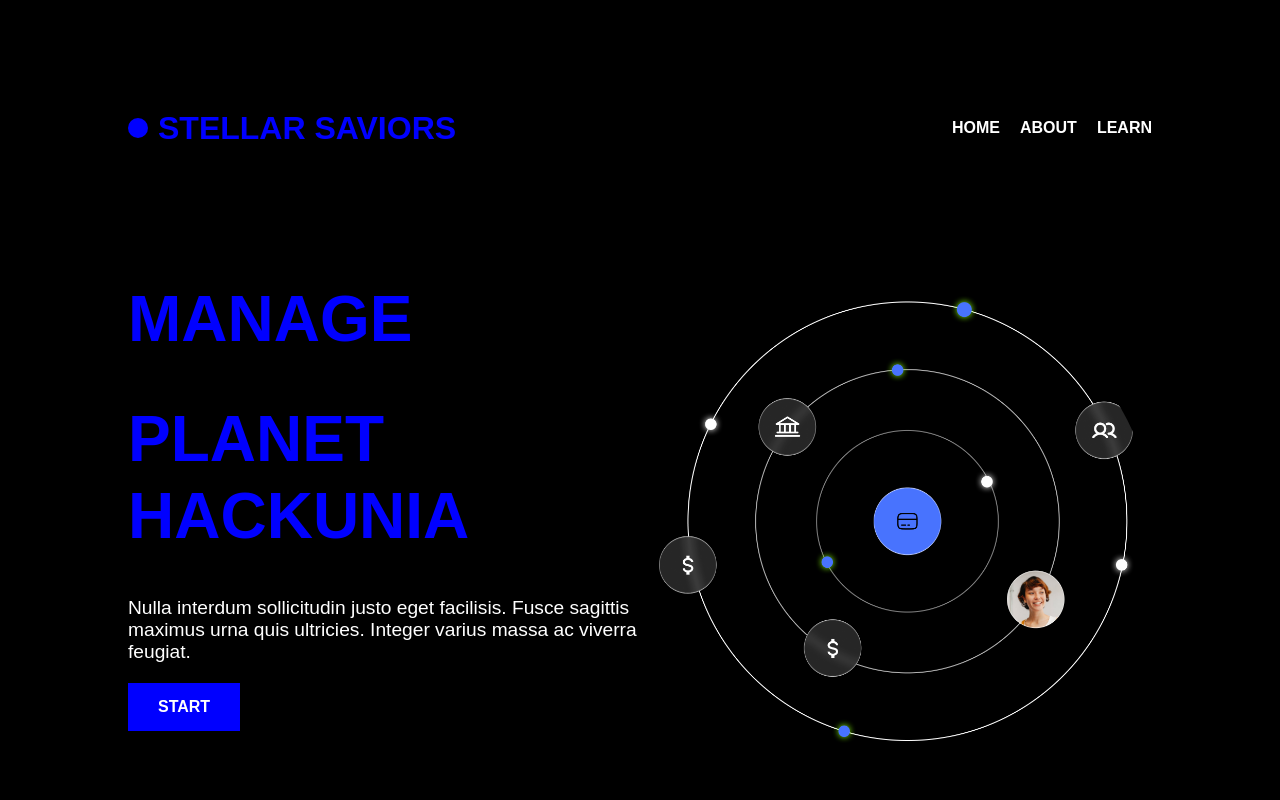
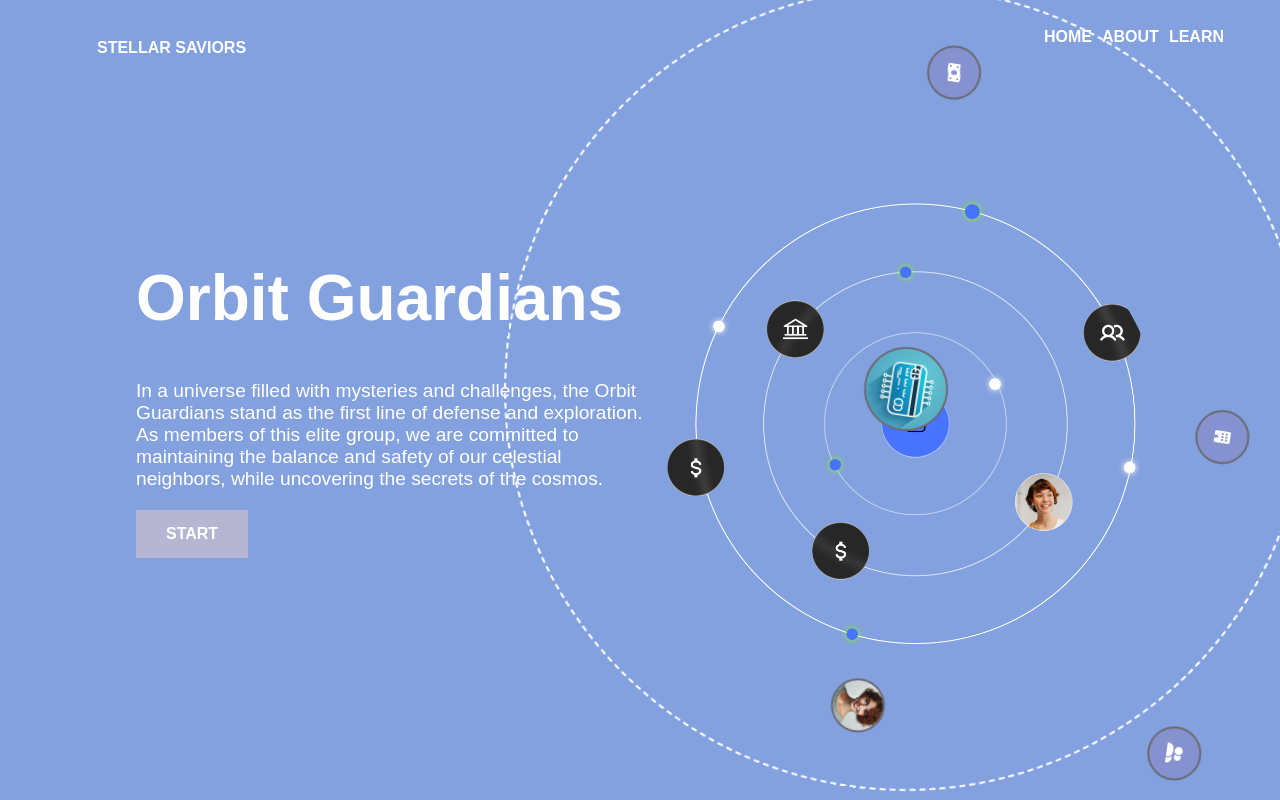
Before and after one commit to jaygohel109/Orbit_Guardians, a React (Create React App) app: page / in a window 1280 px wide. Built offline with nearby package versions, Linux system fonts and the light colour scheme.

Commit message:
Initial commit

```diff
--- a/src/App.css
+++ b/src/App.css
@@ -1,9 +1,9 @@
 @import url('https://cdnjs.cloudflare.com/ajax/libs/font-awesome/6.1.1/css/all.min.css');
 
 body {
-  margin: 0;
+  margin: 10;
   font-family: 'Arial', sans-serif;
-  background-color: #000;
+  background-color: #83a1de;
   color: #fff;
 }
 
@@ -11,18 +11,24 @@ body {
   display: flex;
   flex-direction: column;
   align-items: center;
-  justify-content: center;
+  justify-content: flex-start;
+  position: fixed;
   height: 100vh;
   width: 100vw;
-  background-color: #000;
+  background-color: #83a1de;
 }
 
 .header {
   display: flex;
-  align-items: center;
+  align-items: middle;
   justify-content: space-between;
-  width: 80%;
+  width: 90%;
   padding: 20px;
+  background-color: transparent;
+  position: middle;
+  top: 0;
+  left: 0;
+  z-index: 100;
 }
 
 .logo {
@@ -31,17 +37,17 @@ body {
 }
 
 .circle {
-  height: 20px;
+  height: 0px;
   width: 20px;
-  background-color: #00f;
-  border-radius: 50%;
-  margin-right: 10px;
+  background-color: rgb(21, 46, 71);
+  border-radius: 25%;
+  margin-right: 5px;
 }
 
 h1 {
-  font-size: 2em;
+  font-size: 1em;
   font-weight: bold;
-  color: #00f;
+  color: rgb(255, 255, 255);
 }
 
 nav ul {
@@ -49,10 +55,13 @@ nav ul {
   list-style: none;
   margin: 0;
   padding: 0;
+  text-align: center;
+  transform: matrix();
+  bottom: default;
 }
 
 nav li {
-  margin-left: 20px;
+  margin-left: 10px;
 }
 
 nav a {
@@ -66,7 +75,7 @@ nav a {
   align-items: center;
   justify-content: space-between;
   width: 80%;
-  margin-top: 50px;
+  margin-top: 100px; /* Adjusted to account for fixed header */
 }
 
 .text-content {
@@ -86,7 +95,7 @@ nav a {
 button {
   padding: 15px 30px;
   border: none;
-  background-color: #00f;
+  background-color: rgb(182, 182, 211);
   color: #fff;
   font-size: 1em;
   font-weight: bold;
@@ -107,42 +116,91 @@ button {
   object-fit: cover;
 }
 
+.orbit-container {
+  position: absolute;
+  top: 50%;
+  left: 50%;
+  transform: translate(-50%, -50%);
+  width: 800px;
+  height: 800px;
+}
+
+.orbit {
+  position: absolute;
+  width: 100%;
+  height: 100%;
+  border-radius: 50%;
+  border: 2px dashed #fff;
+  animation: rotate 10s linear infinite;
+}
+
+.orbit1 {
+  animation-duration: 20s;
+}
+
 .icon-circle {
   position: absolute;
   width: 50px;
   height: 50px;
-  background-color: #333;
+  background-color: #8692cf;
   border-radius: 50%;
   display: flex;
   align-items: center;
   justify-content: center;
   color: #fff;
-  border: 2px solid #00f;
+  border: 2px solid rgb(105, 105, 113);
 }
 
-.icon-circle.bank {
-  top: 20px;
-  left: 160px;
-}
-
-.icon-circle.money {
-  top: 250px;
-  left: 20px;
-}
-
-.icon-circle.user-group {
-  top: 20px;
-  left: 320px;
-}
-
-.icon-circle.community {
-  top: 160px;
-  left: 340px;
-}
-
-.icon-circle.community img {
+.icon-circle img {
   width: 100%;
   height: 100%;
   border-radius: 50%;
   object-fit: cover;
 }
+
+.icon-circle:nth-child(2) {
+  top: 50%;
+  left: 50%;
+  transform: translate(-50%, -50%);
+  background-color: #919db8;
+  width: 80px;
+  height: 80px;
+}
+
+.icon-circle.bank {
+  top: 10%;
+  left: 50%;
+  transform: translate(-50%, -50%);
+}
+
+.icon-circle.money {
+  top: 50%;
+  left: 10%;
+  transform: translate(-50%, -50%);
+}
+
+.icon-circle.user-group {
+  top: 10%;
+  left: 90%;
+  transform: translate(-50%, -50%);
+}
+
+.icon-circle.community {
+  top: 50%;
+  left: 90%;
+  transform: translate(-50%, -50%);
+}
+
+@keyframes rotate {
+  0% {
+    transform: rotate(0deg);
+  }
+  100% {
+    transform: rotate(360deg);
+  }
+}
+
+.icon-circle:hover {
+  background-color: #10388f;
+  transform: scale(1.2);
+}
--- a/src/components/App.js
+++ b/src/components/App.js
@@ -1,36 +1,42 @@
 import React from 'react';
 import '../App.css'; // Ensure the path is correct
+import centralIcon from '../assets/middleicon.png'; // Ensure the path is correct
+import userImage from '../assets/central icon.png'; // Ensure the path is correct
 import planetImage from '../assets/planets.jpg'; // Ensure the path is correct
 
 const App = () => {
 return (
 <div className="container">
-      <div className="header">
+<header className="header">
 <div className="logo">
 <div className="circle"></div>
 <h1>STELLAR SAVIORS</h1>
 </div>
 <nav>
 <ul>
-            <li><a href="#home">HOME</a></li> {/* Update href to be valid */}
-            <li><a href="#about">ABOUT</a></li> {/* Update href to be valid */}
-            <li><a href="#learn">LEARN</a></li> {/* Update href to be valid */}
+<li><a href="#home">HOME</a></li>
+<li><a href="#about">ABOUT</a></li>
+<li><a href="#learn">LEARN</a></li>
 </ul>
 </nav>
-      </div>
+</header>
 <div className="content">
 <div className="text-content">
-          <h1>MANAGE</h1>
-          <h1>PLANET HACKUNIA</h1>
-          <p>Nulla interdum sollicitudin justo eget facilisis. Fusce sagittis maximus urna quis ultricies. Integer varius massa ac viverra feugiat.</p>
+<h1>Orbit Guardians</h1>
+<p>In a universe filled with mysteries and challenges, the Orbit Guardians stand as the first line of defense and exploration. As members of this elite group, we are committed to maintaining the balance and safety of our celestial neighbors, while uncovering the secrets of the cosmos.</p>
 <button>START</button>
 </div>
 <div className="image-content">
 <div className="planet">
 <img src={planetImage} alt="Planet" />
 </div>
-          {/* <div className="icon-circle bank">
+<div className="orbit-container">
+<div className="orbit orbit1">
+<div className="icon-circle bank">
 <i className="fa-solid fa-building"></i>
+</div>
+<div className="icon-circle">
+<img src={centralIcon} alt="Central Icon" />
 </div>
 <div className="icon-circle money">
 <i className="fa-solid fa-money-bill-wave"></i>
@@ -39,8 +45,10 @@ const App = () => {
 <i className="fa-solid fa-user-group"></i>
 </div>
 <div className="icon-circle community">
-            <img src="https://images.unsplash.com/photo-1570295999919-56d0b08c6461?ixlib=rb-1.2.1&ixid=MnwxMjA3fDB8MHxwaG90by1wYWdlfHx8fGVufDB8fHx8&auto=format&fit=crop&w=1470&q=80" alt="User" />
-          </div> */}
+<img src={userImage} alt="User" />
+</div>
+</div>
+</div>
 </div>
 </div>
 </div>
```
Also changed, not shown: src/assets/central icon.png (added), src/assets/middleicon.png (added). Lines whose indentation alone changed are shown as unchanged.
